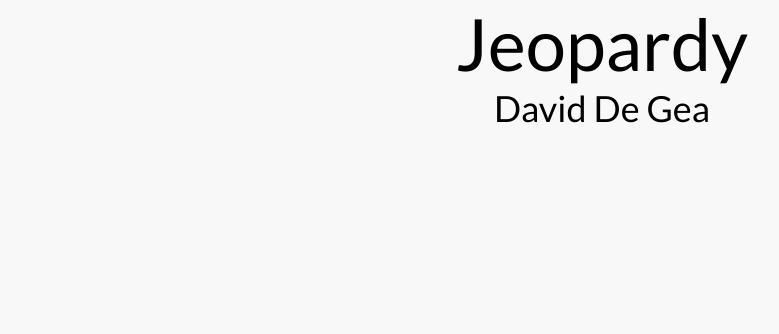
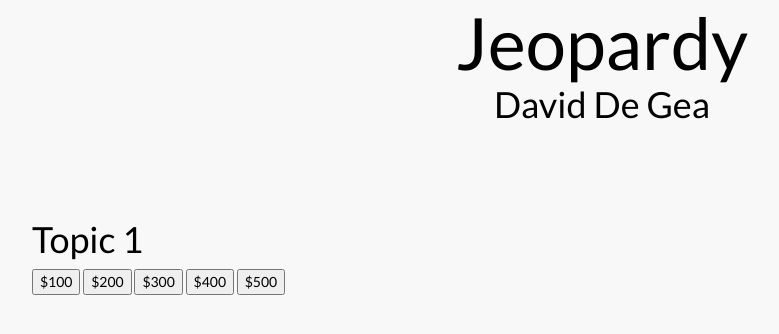
Before and after one commit to tjhorner/DeGea-Spanish-Project, a plain HTML site: page index.html in a window 1280 px wide. Shown: the whole page, without its empty margins (38-817 px from the left). Drawn offline with nearby package versions, Linux system fonts and the light colour scheme.

Commit message:
Basic layout

```diff
--- a/index.html
+++ b/index.html
@@ -1,14 +1,26 @@
 <html>
     <head>
+        <link rel="stylesheet" href="https://maxcdn.bootstrapcdn.com/bootstrap/3.3.1/css/bootstrap.min.css">
         <link rel="stylesheet" href="styles.css">
     </head>
     <body>
-        <div class="title-container">
+        <div class="title-container container-fluid">
             <h1 id="title">Jeopardy</h1>
             <h2 id="description">David De Gea</h2>
         </div>
         <div id="main">
-
+            <div class="container">
+                <div class="row">
+                    <div class="col-md-3 topic">
+                        <div class="h1">Topic 1</div>
+                        <button class="btnQues">$100</button>
+                        <button class="btnQues">$200</button>
+                        <button class="btnQues">$300</button>
+                        <button class="btnQues">$400</button>
+                        <button class="btnQues">$500</button>
+                    </div>
+                </div>
+            </div>
         </div>
     </body>
 </html>
--- a/styles.scss
+++ b/styles.scss
@@ -30,12 +30,13 @@
 
 .title-container {
     text-align: center;
+    margin-bottom: 75px;
 
     #title {
         font-size: 72px;
         font-weight: 400;
 
-        margin: 0;
+        margin: 3px 0;
         padding: 0;
     }
 
```
Also changed, not shown: styles.css.
